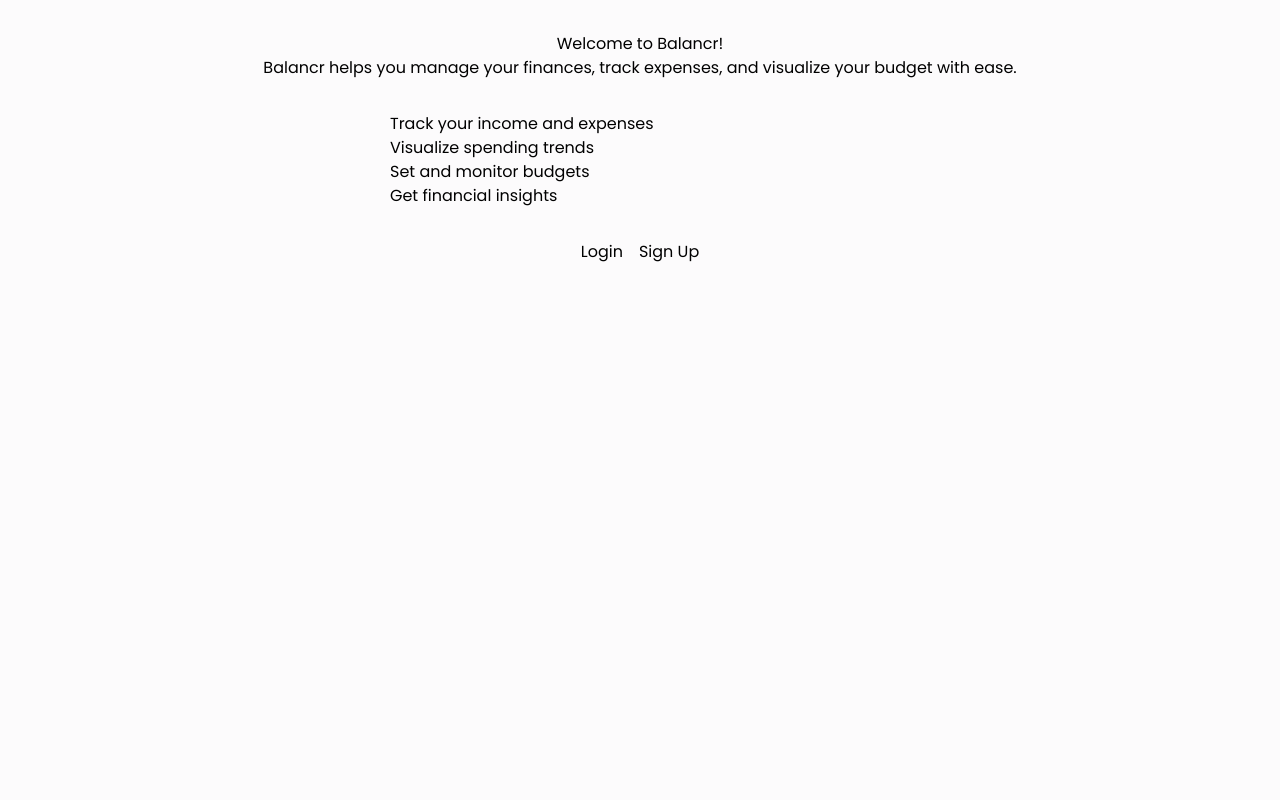
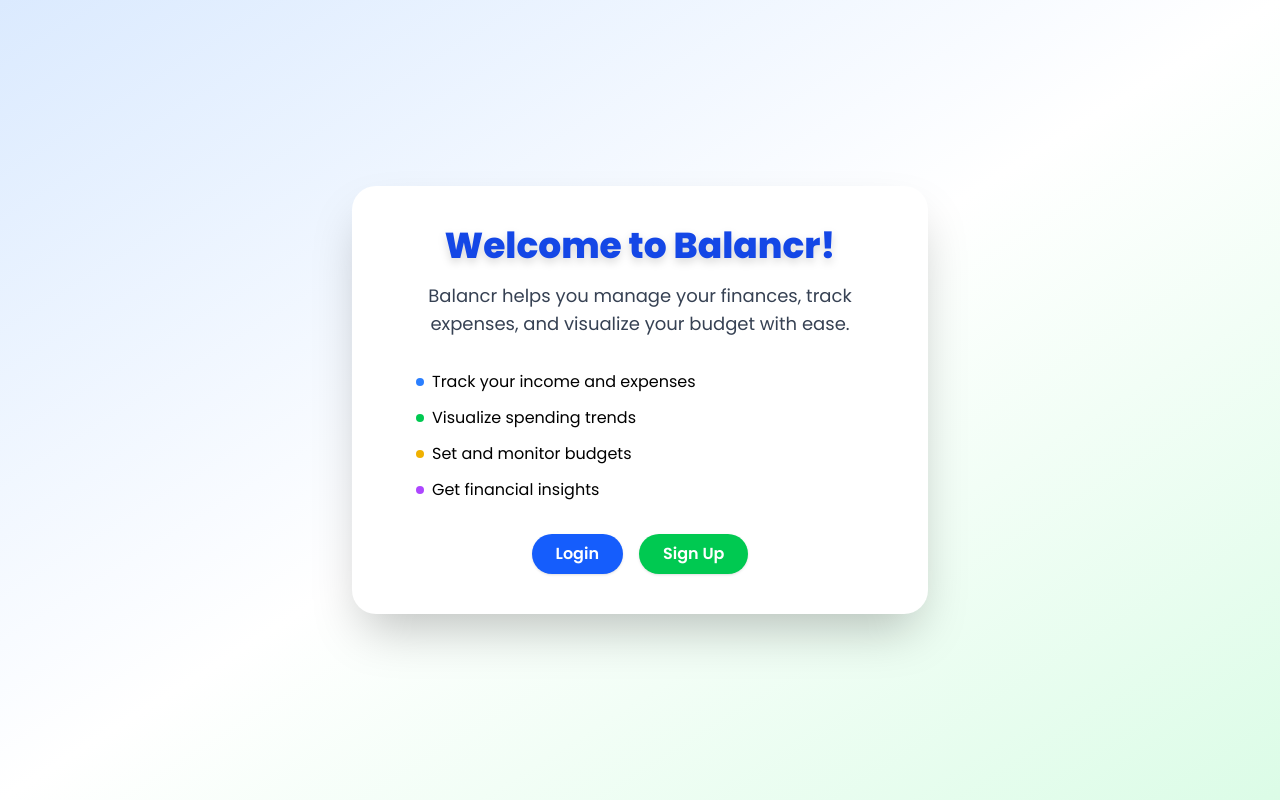
Before and after one commit to RohanDaivajna/Balancr_frontend, a React (Vite) app: page / in a window 1280 px wide. Built offline with nearby package versions, Linux system fonts and the light colour scheme; a web font is replaced by a local one.

Commit message:
Update HomePage.jsx

```diff
--- a/src/pages/Dashboard/HomePage.jsx
+++ b/src/pages/Dashboard/HomePage.jsx
@@ -2,20 +2,38 @@
 import { Link } from "react-router-dom";
 
 const HomePage = () => (
-  <div style={{ padding: "2rem", textAlign: "center" }}>
-    <h1>Welcome to Balancr!</h1>
-    <p>
-      Balancr helps you manage your finances, track expenses, and visualize your budget with ease.
-    </p>
-    <ul style={{ textAlign: "left", maxWidth: 500, margin: "2rem auto" }}>
-      <li>Track your income and expenses</li>
-      <li>Visualize spending trends</li>
-      <li>Set and monitor budgets</li>
-      <li>Get financial insights</li>
-    </ul>
-    <div>
-      <Link to="/login"><button>Login</button></Link>
-      <Link to="/signup" style={{ marginLeft: "1rem" }}><button>Sign Up</button></Link>
+  <div className="min-h-screen flex flex-col justify-center items-center bg-gradient-to-br from-blue-100 via-white to-green-100 px-4">
+    <div className="bg-white rounded-3xl shadow-2xl p-10 max-w-xl w-full text-center">
+      <h1 className="text-4xl font-extrabold text-blue-700 mb-4 drop-shadow-lg">Welcome to Balancr!</h1>
+      <p className="text-lg text-gray-700 mb-8">
+        Balancr helps you manage your finances, track expenses, and visualize your budget with ease.
+      </p>
+      <ul className="text-left max-w-md mx-auto mb-8 space-y-3">
+        <li className="flex items-center gap-2">
+          <span className="inline-block w-2 h-2 bg-blue-500 rounded-full"></span>
+          Track your income and expenses
+        </li>
+        <li className="flex items-center gap-2">
+          <span className="inline-block w-2 h-2 bg-green-500 rounded-full"></span>
+          Visualize spending trends
+        </li>
+        <li className="flex items-center gap-2">
+          <span className="inline-block w-2 h-2 bg-yellow-500 rounded-full"></span>
+          Set and monitor budgets
+        </li>
+        <li className="flex items-center gap-2">
+          <span className="inline-block w-2 h-2 bg-purple-500 rounded-full"></span>
+          Get financial insights
+        </li>
+      </ul>
+      <div className="flex justify-center gap-4">
+        <Link to="/login">
+          <button className="px-6 py-2 bg-blue-600 text-white rounded-full font-semibold shadow hover:bg-blue-700 transition">Login</button>
+        </Link>
+        <Link to="/signup">
+          <button className="px-6 py-2 bg-green-500 text-white rounded-full font-semibold shadow hover:bg-green-600 transition">Sign Up</button>
+        </Link>
+      </div>
     </div>
   </div>
 );
```
